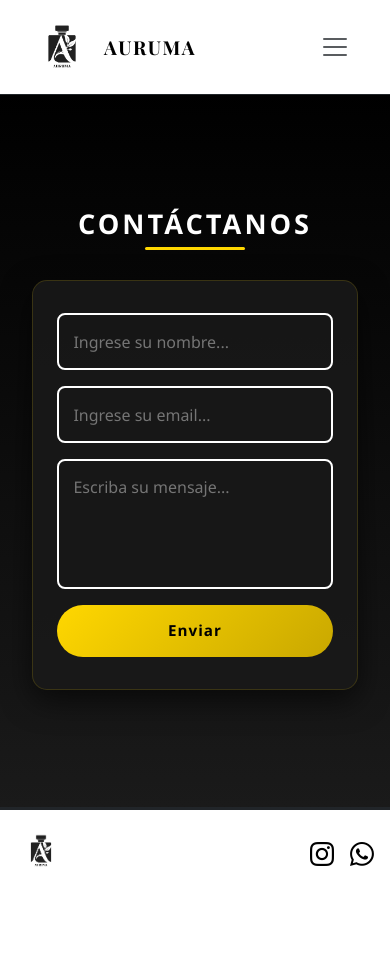
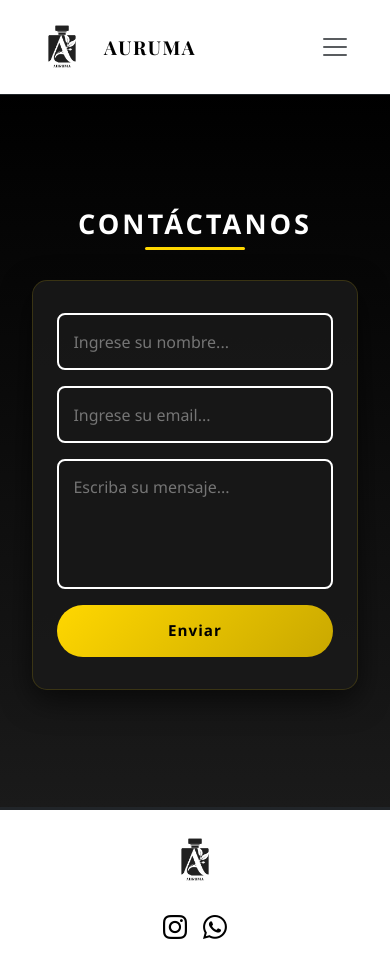
Before and after one commit to seba85valle/Auruma-React, a React (Vite) app: page /contacto in a window 390 px wide. Before the commit the page ends 892 px from the top, so only its background shows below. Built offline with nearby package versions, Linux system fonts and the light colour scheme.

Commit message:
Update Footer.css

```diff
--- a/src/components/Footer/Footer.css
+++ b/src/components/Footer/Footer.css
@@ -1,21 +1,18 @@
 .footer {
   font-family: "Poppins", sans-serif;
+  width: 100%;
 }
 
 .footer-logo {
-  height: 50px;
+  width: 68px;
+  height: auto;
   object-fit: contain;
-}
-
-.footer-top p {
-  font-weight: 500;
-  font-size: 1rem;
 }
 
 .social-icon {
   font-size: 1.5rem;
   color: #000;
-  transition: transform 0.3s, color 0.3s;
+  transition: transform 0.3s ease, color 0.3s ease;
 }
 
 .social-icon:hover {
@@ -24,12 +21,16 @@
 }
 
 @media (max-width: 768px) {
-  .footer-bottom {
+  .footer {
+    text-align: center;
+  }
+
+  .footer > div {
     flex-direction: column;
-    align-items: center;
-    gap: 1rem;
+    gap: 0.5rem;
   }
+
   .footer-right {
-    margin-top: 0;
+    margin-top: 0.5rem;
   }
 }
```
